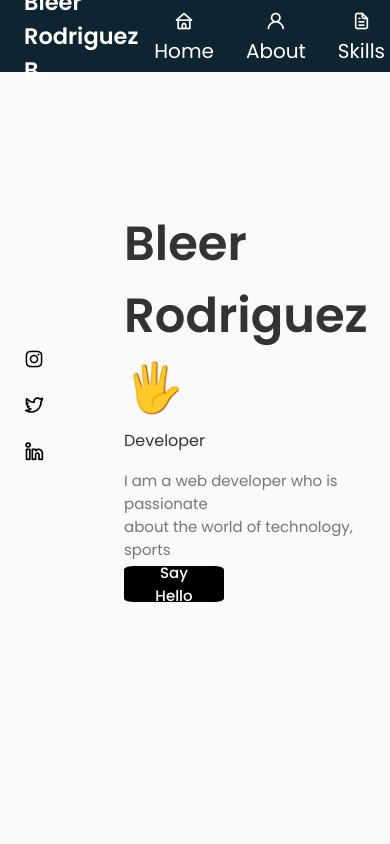
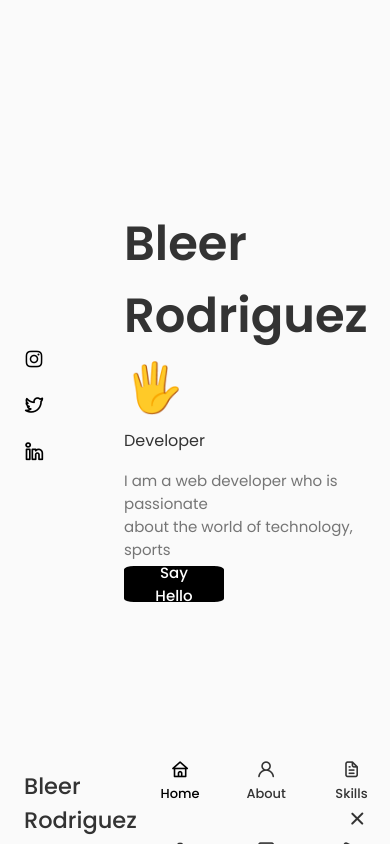
Before and after one commit to Bleer30/Portfolio, a React (Vite) app: page / in a window 390 px wide. Shown: the top 844 px of the page. Built offline with nearby package versions, Linux system fonts and the light colour scheme.

Commit message:
update style Layout

```diff
--- a/src/App.jsx
+++ b/src/App.jsx
@@ -1,14 +1,14 @@
 import { useState } from 'react';
 import { BrowserRouter as Router, Routes, Route } from 'react-router-dom';
 
-import Layout from './layout/Layout';
 import './App.css';
-import Resume from './componets/Portafolio/Resume';
-import Contact from './componets/Contact/Contact';
+import Layout from './componets/layout/Layout';
 import Home from './componets/Home/Home';
 import About from './componets/About/About';
 import Skills from './componets/Skills/Skills';
 import Services from './componets/services/Services';
+import Resume from './componets/Portafolio/Resume';
+import Contact from './componets/Contact/Contact';
 
 function App() {
   const [count, setCount] = useState(0);
@@ -19,10 +19,10 @@
           <Route index element={<Home />} />
           <Route path="/home" element={<Home />} />
           <Route path="/about" element={<About />} />
+          <Route path="/skills" element={<Skills />} />
+          <Route path="/services" element={<Services />} />
           <Route path="/resume" element={<Resume />} />
           <Route path="/contact" element={<Contact />} />
-          <Route path="/skills" element={<Skills />} />
-          <Route path="/services" element={<Services />} />
         </Route>
       </Routes>
     </Router>
--- /dev/null
+++ b/src/componets/layout/Layout.css
@@ -0,0 +1,122 @@
+.header {
+    width: 100%;
+    position: fixed;
+    top: 0;
+    left: 0;
+    z-index: var(--z-fixed);
+    background: var(--body-color);
+}
+
+.nav {
+    height: calc(var(--header-height) + 1.5rem);
+    display: flex;
+    justify-content: space-between;
+    align-items: center;
+    column-gap: 1rem;
+}
+
+.nav__logo,
+.nav-toggle,
+.nav-close {
+    color: var(--title-color);
+    font-weight: var(--font-medium);
+}
+
+.nav__list {
+    display: flex;
+    column-gap: 2rem;
+}
+
+.nav__link {
+    display: flex;
+    flex-direction: column;
+    align-items: center;
+    font-size: var(--small-font-size);
+    color: var(--title-color);
+    font-weight: var(--font-medium);
+    transition: 0.3s;
+}
+
+.nav__icon,
+.nav-close,
+.nav-toggle {
+    display: none;
+}
+
+.active-link,
+.nav__link:hover {
+     color:var(--title-color-dark);
+}
+
+/*=============== BREAKPOINTS ===============*/
+  /* For medium devices */
+  @media screen and (max-width: 768px) {
+   .header {
+    top: initial;
+    bottom: 0;
+   }
+
+   .nav {
+    height: var(--header-height);
+   }
+
+   .nav_menu{
+    position: fixed;
+    bottom: -100%;
+    left: 0;
+    width: 100%;
+    background-color: var(--body-color);
+    padding: 2rem 1.5rem 4rem;
+    box-shadow: 0 -1px 4px rgba(0, 0, 0, 0.15);
+    border-radius: 1.5rem 1.5rem 0 0;
+    transition: 0.3s;
+   }
+
+   .show-menu{
+    bottom: 0;
+   }
+
+   .nav__list{
+    display: grid;
+    grid-template-columns: repeat(3, 1fr);
+    gap: 2rem;
+   }
+
+   .nav__icon{
+     font-size: 1.2rem;
+   }
+
+   .nav-close {
+        position: absolute;
+        right: 1.3rem;
+        bottom: 0.5rem;
+        font-size: 1.5rem;
+        cursor: pointer;
+        color: var(--title-color);
+   }
+
+   .nav-close:hover {
+        color: var(--title-color-dark);
+   }
+
+   .nav_toggle {
+    font-size: 1.1rem;
+    cursor: pointer;
+   }
+
+   .nav__icon,
+   .nav-close,
+   .nav_toggle{
+     display: block;
+   }
+}
+
+@media screen and (max-width: 350px) {
+    .nav_menu {
+        padding: 2rem 0.25rem 4rem;
+    }
+
+    .nav__list{
+        column-gap: 0;
+    }
+}
--- a/src/layout/Layout.jsx
+++ b/src/componets/layout/Layout.jsx
@@ -1,57 +1,61 @@
+import { useState } from 'react';
 import { Outlet, Link, useLocation, NavLink } from 'react-router-dom';
 import './Layout.css';
 
 const Layout = () => {
   const location = useLocation();
-
+  const [Toggle, show] = useState(false);
   return (
     <>
       <header className="header">
         <nav className="nav container">
-          <h1 className="name">Bleer Rodriguez B.</h1>
+          <h1 className="nav__logo">Bleer Rodriguez B.</h1>
 
-          <div className="nav__menu">
-            <ul className="nav__list">
+          <div className={Toggle ? 'nav__menu show-mwnu' : 'nav__menu'}>
+            <ul className="nav__list grid">
               <li className="nav__item">
-                <NavLink to="/home" className="nav__link">
-                  <i className="uil uil-home uil__icon"></i> Home
+                <NavLink to="/home" className="nav__link active-link">
+                  <i className="uil uil-home nav__icon"></i> Home
                 </NavLink>
               </li>
 
               <li className="nav__item">
                 <NavLink to="/about" className="nav__link">
-                  <i className="uil uil-user uil__icon"></i> About
+                  <i className="uil uil-user nav__icon"></i> About
                 </NavLink>
               </li>
 
               <li className="nav__item">
                 <NavLink to="/skills" className="nav__link">
-                  <i className="uil uil-file-alt uil__icon"></i> Skills
+                  <i className="uil uil-file-alt nav__icon"></i> Skills
                 </NavLink>
               </li>
               <li className="nav__item">
                 <NavLink to="/services" className="nav__link">
-                  <i className="uil uil-briefcase-alt uil__icon"></i> Services
+                  <i className="uil uil-briefcase-alt nav__icon"></i> Services
                 </NavLink>
               </li>
 
               <li className="nav__item">
                 <NavLink to="/resume" className="nav__link">
-                  <i className="uil uil-scenery uil__icon"></i> Portfolio
+                  <i className="uil uil-scenery nav__icon"></i> Portfolio
                 </NavLink>
               </li>
 
               <li className="nav__item">
                 <NavLink to="/contact" className="nav__link">
-                  <i className="uil uil-message uil__icon"></i> Contact
+                  <i className="uil uil-message nav__icon"></i> Contact
                 </NavLink>
               </li>
             </ul>
 
-            <i className="uil uil-times nav-close"></i>
+            <i
+              className="uil uil-times nav-close"
+              onClick={() => showMenu(!Toggle)}
+            ></i>
           </div>
 
-          <div className="nav-toggle">
+          <div className="nav-toggle" onClick={() => showMenu(!Toggle)}>
             <i className="uil uil-apps"></i>
           </div>
         </nav>
--- a/src/layout/Layout.css
+++ /dev/null
@@ -1,49 +0,0 @@
-.header {
-    width: 100%;
-    position: fixed;
-    top: 0;
-    left: 0;
-    z-index: 2;
-    background: #0E2430;
-}
-
-.nav {
-    height: calc(var(--header-height) + 1.5rem);
-    display: flex;
-    justify-content: space-between;
-    align-items: center;
-    column-gap: 1rem;
-}
-
-.nav__logo,
-.nav-toggle,
-.nav-close {
-    color: white;
-    font-weight: 100;
-}
-
-.nav__list {
-    display: flex;
-    column-gap: 2rem;
-}
-
-.nav__link {
-    display: flex;
-    flex-direction: column;
-    align-items: center;
-    font-size: 20px;
-}
-
-.nav-close,
-.nav-toggle {
-    display: none;
-}
-
-.nav__link {
-    text-decoration: none;
-    color:#fff;
-}
-
-.name {
- color: #fff;
-}
```
